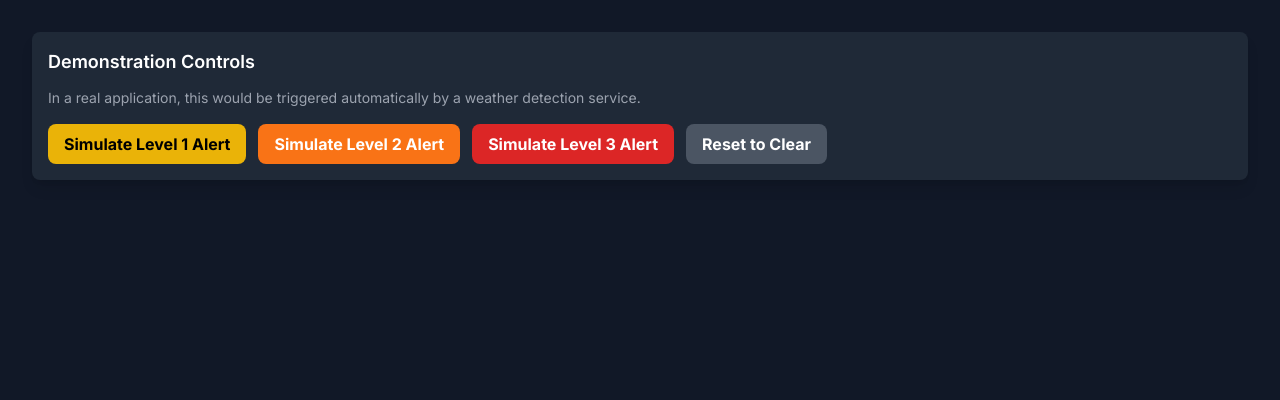
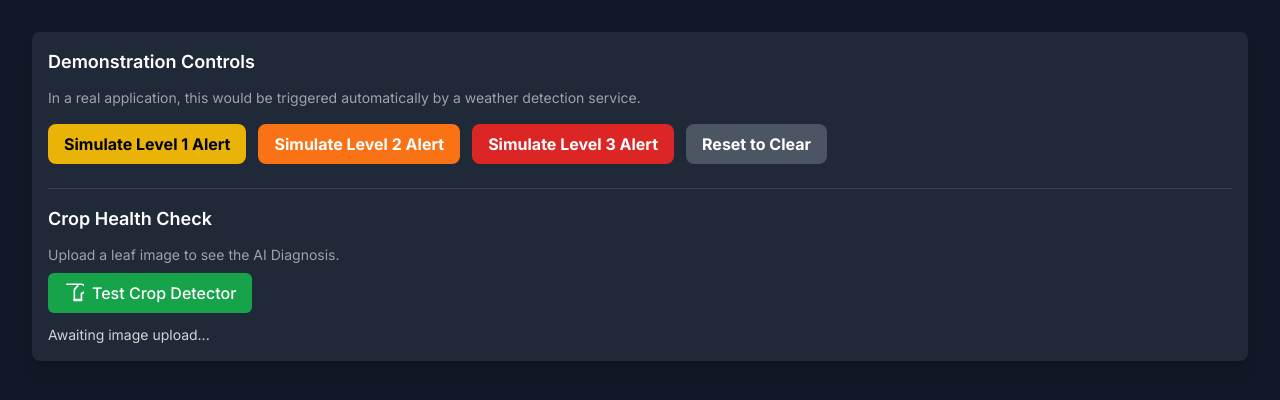
Before and after one commit to Neetu-Sahu/Khet-Setu, a Flask app: page /emergency_levels in a window 1280 px wide. Shown: the part 113-513 px from the top of the page. Run offline with Flask 3, Linux system fonts and the light colour scheme; the visitor is signed in with stand-in values (Sample User, id 1); some libraries are stand-ins or nearby versions.

Commit message:
image disease detector added

```diff
--- a/app.py
+++ b/app.py
@@ -5,15 +5,40 @@ from datetime import datetime
 import requests
 import os
 
-
-# In a real application, you MUST use a secure hashing library.
-# from werkzeug.security import generate_password_hash, check_password_hash
+# --- AI Model Imports ---
+# NOTE: You must install these libraries: pip install torch torchvision transformers Pillow
+from transformers import ViTForImageClassification, ViTImageProcessor
+from PIL import Image
+import torch
+import io
 
 # --- Flask App Initialization ---
 app = Flask(__name__)
 app.config['DATABASE'] = 'farm_game.db'
 app.config['JSONIFY_PRETTYPRINT_REGULAR'] = True  # Makes API output readable
 app.secret_key = "your_secret_key"  # For session management
+
+# --- AI Model Configuration ---
+MODEL_NAME = "wambugu71/crop_leaf_diseases_vit"
+
+# Caching: Load the model globally once to avoid slow repeated loading
+try:
+    print(f"Loading Crop Disease Model: {MODEL_NAME}...")
+    # Initialize the processor (for image normalization/resizing)
+    # Using 'cpu' as default for broader compatibility, switch to 'cuda' if GPU is available
+    device = torch.device("cuda" if torch.cuda.is_available() else "cpu")
+    disease_processor = ViTImageProcessor.from_pretrained(MODEL_NAME)
+    disease_model = ViTForImageClassification.from_pretrained(MODEL_NAME).to(device)
+    disease_model.eval() # Set model to evaluation mode
+    print("Crop Disease Model loaded successfully.")
+except Exception as e:
+    print(f"ERROR: Failed to load AI model. Predictions will fail. Make sure you have PyTorch and Hugging Face libraries installed. Error: {e}")
+    disease_processor = None
+    disease_model = None
+
+
+# In a real application, you MUST use a secure hashing library.
+# from werkzeug.security import generate_password_hash, check_password_hash
 
 # --- Database Connection Management ---
 def get_db():
@@ -30,7 +55,7 @@ def close_db(exception):
     if db is not None:
         db.close()
 
-# --- Core Database Logic Functions ---
+# --- Core Database Logic Functions (omitted for brevity, assume unchanged) ---
 def create_tables(conn):
     """Sets up all required tables using shortuuid for primary keys."""
     cursor = conn.cursor()
@@ -123,7 +148,6 @@ def create_tables(conn):
             created_at TIMESTAMP DEFAULT CURRENT_TIMESTAMP
         )
     ''')
-
     # Quiz questions table - stores all quiz questions
     cursor.execute('''
         CREATE TABLE IF NOT EXISTS quiz_questions (
@@ -190,7 +214,7 @@ def create_tables(conn):
 
     conn.commit()
 
-# --- DATABASE FUNCTIONS ---
+# --- DATABASE FUNCTIONS (omitted for brevity, assume unchanged) ---
 
 # --- QUIZ DATABASE FUNCTIONS ---
 def get_all_crops(conn):
@@ -353,7 +377,7 @@ def init_db_command():
     create_tables(db)
     print("Database has been initialized.")
 
-# --- HTML TEMPLATE ROUTES ---
+# --- HTML TEMPLATE ROUTES (omitted for brevity, assume unchanged) ---
 
 # Splash screen route
 @app.route('/splash')
@@ -624,9 +648,59 @@ def api_index():
         "endpoints": {
             "/api/users": "User management",
             "/api/tasks": "Task management",
-            "/api/quiz": "Quiz functionality"
+            "/api/quiz": "Quiz functionality",
+            "/api/detect_disease": "AI Crop Health Detector" # Added new endpoint
         }
     })
+
+# --- NEW AI CROP HEALTH DETECTION ROUTE ---
+@app.route('/api/detect_disease', methods=['POST'])
+def detect_disease():
+    if not disease_model or not disease_processor:
+        # 503 Service Unavailable if model failed to load
+        return jsonify({"success": False, "error": "AI Model not initialized on server."}), 503
+
+    if 'file' not in request.files:
+        return jsonify({"success": False, "error": "No image file provided in the request"}), 400
+
+    file = request.files['file']
+    if file.filename == '':
+        return jsonify({"success": False, "error": "No image selected"}), 400
+
+    try:
+        # 1. Read the image stream and open it with PIL
+        image_bytes = file.read()
+        image = Image.open(io.BytesIO(image_bytes)).convert("RGB") # Ensure it's RGB
+
+        # 2. Process the image for the Vision Transformer model
+        device = torch.device("cuda" if torch.cuda.is_available() else "cpu")
+        inputs = disease_processor(images=image, return_tensors="pt").to(device)
+
+        # 3. Perform prediction (inference)
+        with torch.no_grad():
+            outputs = disease_model(**inputs)
+
+        # 4. Get the predicted class label
+        logits = outputs.logits
+        predicted_class_idx = logits.argmax(-1).item()
+        predicted_label = disease_model.config.id2label[predicted_class_idx]
+
+        # Extract the raw probability for confidence score
+        probabilities = torch.softmax(logits, dim=1)
+        confidence = probabilities[0][predicted_class_idx].item()
+
+        # 5. Return the result
+        return jsonify({
+            "success": True,
+            "predicted_label": predicted_label,
+            "confidence_score": f"{confidence * 100:.2f}%",
+            "message": f"Disease Detected: {predicted_label}. Confidence: {confidence * 100:.2f}%"
+        })
+
+    except Exception as e:
+        app.logger.error(f"Prediction failed: {e}")
+        return jsonify({"success": False, "error": f"Internal server error during prediction: {str(e)}"}), 500
+
 your_weatherapi_key = os.environ.get("WEATHERAPI_KEY")
 
 # WeatherAPI key and base URL
--- a/templates/emergency_levels.html
+++ b/templates/emergency_levels.html
@@ -67,6 +67,17 @@
                 <button onclick="activateEmergency(3)" class="bg-red-600 hover:bg-red-700 text-white font-bold py-2 px-4 rounded-lg transition-transform transform hover:scale-105">Simulate Level 3 Alert</button>
                 <button onclick="resetDashboard()" class="bg-gray-600 hover:bg-gray-700 text-white font-bold py-2 px-4 rounded-lg transition-transform transform hover:scale-105">Reset to Clear</button>
             </div>
+            <!-- NEW: Crop Health Simulation -->
+            <div class="mt-6 pt-4 border-t border-gray-700">
+                <h2 class="text-lg font-semibold mb-3">Crop Health Check</h2>
+                <p class="text-sm text-gray-400 mb-2">Upload a leaf image to see the AI Diagnosis.</p>
+                <label for="ai-test-file" class="file-input-button w-full sm:w-auto justify-center bg-green-600 hover:bg-green-700 text-white">
+                    <svg xmlns="http://www.w3.org/2000/svg" width="20" height="20" viewBox="0 0 24 24" fill="none" stroke="currentColor" stroke-width="2" stroke-linecap="round" stroke-linejoin="round" class="mr-2"><path d="M12 20h9"></path><path d="M16.5 3.5l-2.91 2.91a4 4 0 0 0-1.17 2.83V21h8.5v-8.5a4 4 0 0 0 2.83-1.17l2.91-2.91a2 2 0 0 0 0-2.83l-2.91-2.91a4 4 0 0 0-2.83-1.17H3.5"></path></svg>
+                    Test Crop Detector
+                </label>
+                <input type="file" id="ai-test-file" accept="image/*" class="file-input-hidden" onchange="testCropDetector(event)">
+                <div id="ai-test-result" class="mt-3 text-sm text-gray-300">Awaiting image upload...</div>
+            </div>
         </div>
 
         <!-- Emergency Section (Hidden by default) -->
@@ -88,15 +99,17 @@
     <script>
         // --- DATA ---
         const allTasks = [
-            { id: 1, description: "Check and clear rainwater drains on your property.", level: 1, points: 10, completed: false, image: null },
-            { id: 2, description: "Bring any outdoor furniture, decorations, or trash cans inside.", level: 1, points: 15, completed: false, image: null },
-            { id: 3, description: "Stock up on non-perishable food and bottled water.", level: 1, points: 20, completed: false, image: null },
-            { id: 4, description: "Secure all windows and doors. Board up if necessary.", level: 2, points: 25, completed: false, image: null },
-            { id: 5, description: "Prepare an emergency kit with flashlight, batteries, and first-aid supplies.", level: 2, points: 30, completed: false, image: null },
-            { id: 6, description: "Move valuables to a higher floor to protect from potential flooding.", level: 2, points: 20, completed: false, image: null },
-            { id: 7, description: "Turn off utilities as instructed by authorities.", level: 3, points: 50, completed: false, image: null },
-            { id: 8, description: "Evacuate to a designated shelter or higher ground if in a flood-prone area.", level: 3, points: 100, completed: false, image: null },
-            { id: 9, description: "Check on neighbors, especially the elderly or vulnerable.", level: 3, points: 40, completed: false, image: null },
+            // Added a specific Crop Inspection task for demo
+            { id: 10, description: "Crop Health Inspection: Upload an image of a suspicious leaf for AI diagnosis.", level: 1, points: 50, completed: false, image: null, requiresAI: true, prediction: null },
+            { id: 1, description: "Check and clear rainwater drains on your property.", level: 1, points: 10, completed: false, image: null, requiresAI: false },
+            { id: 2, description: "Bring any outdoor furniture, decorations, or trash cans inside.", level: 1, points: 15, completed: false, image: null, requiresAI: false },
+            { id: 3, description: "Stock up on non-perishable food and bottled water.", level: 1, points: 20, completed: false, image: null, requiresAI: false },
+            { id: 4, description: "Secure all windows and doors. Board up if necessary.", level: 2, points: 25, completed: false, image: null, requiresAI: false },
+            { id: 5, description: "Prepare an emergency kit with flashlight, batteries, and first-aid supplies.", level: 2, points: 30, completed: false, image: null, requiresAI: false },
+            { id: 6, description: "Move valuables to a higher floor to protect from potential flooding.", level: 2, points: 20, completed: false, image: null, requiresAI: false },
+            { id: 7, description: "Turn off utilities as instructed by authorities.", level: 3, points: 50, completed: false, image: null, requiresAI: false },
+            { id: 8, description: "Evacuate to a designated shelter or higher ground if in a flood-prone area.", level: 3, points: 100, completed: false, image: null, requiresAI: false },
+            { id: 9, description: "Check on neighbors, especially the elderly or vulnerable.", level: 3, points: 40, completed: false, image: null, requiresAI: false },
         ];
 
         let currentTasks = [];
@@ -111,6 +124,8 @@
         const taskListContainer = document.getElementById('task-list');
         const totalPointsDisplay = document.getElementById('total-points');
         const simulationControls = document.getElementById('simulation-controls');
+        const aiTestResult = document.getElementById('ai-test-result');
+
 
         // --- FUNCTIONS ---
 
@@ -169,6 +184,12 @@
 
                 let imagePreview = task.image ? `<img src="${task.image}" alt="Proof" class="mt-4 rounded-lg max-h-40 w-full object-cover">` : '<div class="mt-4 h-40 bg-gray-700 rounded-lg flex items-center justify-center text-gray-500">Image Preview</div>';
 
+                let aiMessage = '';
+                if (task.requiresAI && task.prediction) {
+                     const color = task.prediction.toLowerCase().includes('healthy') ? 'text-green-400' : 'text-orange-400';
+                     aiMessage = `<span class="${color} font-bold">AI Diagnosis: ${task.prediction}</span><br>`;
+                }
+
                 taskCard.innerHTML = `
                     <div class="flex justify-between items-start">
                         <p class="text-lg font-medium pr-4">${task.description}</p>
@@ -183,7 +204,7 @@
                     <div class="mt-4 flex flex-col sm:flex-row gap-3">
                         <label for="file-${task.id}" class="file-input-button w-full sm:w-auto flex-grow justify-center bg-gray-600 hover:bg-gray-700 text-white ${task.completed ? 'hidden' : ''}">
                            <svg xmlns="http://www.w3.org/2000/svg" width="20" height="20" viewBox="0 0 24 24" fill="none" stroke="currentColor" stroke-width="2" stroke-linecap="round" stroke-linejoin="round" class="mr-2"><path d="M21 15v4a2 2 0 0 1-2 2H5a2 2 0 0 1-2-2v-4"></path><polyline points="17 8 12 3 7 8"></polyline><line x1="12" y1="3" x2="12" y2="15"></line></svg>
-                            Upload Image
+                            ${task.requiresAI ? 'Diagnose & Upload' : 'Upload Proof'}
                         </label>
                         <input type="file" id="file-${task.id}" accept="image/*" class="file-input-hidden" onchange="handleImageUpload(event, ${task.id})">
 
@@ -192,6 +213,7 @@
                         </button>
                     </div>
                     <div class="status-message text-center mt-3 text-sm">
+                        ${aiMessage}
                         ${task.completed ? '<span class="text-green-400 font-bold">✓ COMPLETED</span>' : '<span class="text-gray-400">Pending...</span>'}
                     </div>
                 `;
@@ -200,7 +222,7 @@
         }
 
         /**
-         * Handles the image file upload and preview.
+         * Handles the image file upload and sends it to the AI model if required.
          * @param {Event} event - The file input change event.
          * @param {number} taskId - The ID of the task.
          */
@@ -208,13 +230,88 @@
             const file = event.target.files[0];
             if (!file) return;
 
+            const task = currentTasks.find(t => t.id === taskId);
+            const card = document.getElementById(`task-${taskId}`);
+            const statusMessage = card.querySelector('.status-message');
+
+            // --- 1. Display Image Preview ---
             const reader = new FileReader();
             reader.onload = function(e) {
-                const task = currentTasks.find(t => t.id === taskId);
                 task.image = e.target.result;
                 renderTasks(); // Re-render to show the image preview
             };
             reader.readAsDataURL(file);
+
+            // --- 2. AI Diagnosis if the task requires it ---
+            if (task.requiresAI) {
+                // Show loading state
+                statusMessage.innerHTML = '<span class="text-yellow-400 font-bold">Analyzing crop... 🤖</span>';
+
+                const formData = new FormData();
+                formData.append('file', file);
+
+                fetch('/api/detect_disease', {
+                    method: 'POST',
+                    body: formData,
+                })
+                .then(response => response.json())
+                .then(data => {
+                    if (data.success) {
+                        task.prediction = data.predicted_label;
+                        statusMessage.innerHTML = `<span class="text-green-400 font-bold">AI Diagnosis: ${data.predicted_label} (${data.confidence_score})</span>`;
+                        // Auto-enable 'Mark as Complete' if prediction is received (user took action)
+                        card.querySelector('.complete-btn').disabled = false;
+
+                        // Optional logic for immediate feedback/next steps
+                        if (!data.predicted_label.toLowerCase().includes('healthy')) {
+                             statusMessage.innerHTML += `<br><span class="text-orange-400">Action Required: Consult the guide for recommended treatment!</span>`;
+                        }
+                    } else {
+                        statusMessage.innerHTML = `<span class="text-red-500 font-bold">AI Error: ${data.error}</span>`;
+                        task.prediction = 'Error';
+                    }
+                    renderTasks();
+                })
+                .catch(error => {
+                    statusMessage.innerHTML = `<span class="text-red-500 font-bold">Network/Server Error.</span>`;
+                    console.error('Fetch Error:', error);
+                    task.prediction = 'Error';
+                    renderTasks();
+                });
+            } else {
+                // If no AI is required, just show a confirmation message
+                statusMessage.innerHTML = '<span class="text-green-400">Proof image uploaded. Ready to complete!</span>';
+            }
+        }
+
+        /**
+         * Test function for the general Crop Health Detector (not tied to a task).
+         */
+        function testCropDetector(event) {
+            const file = event.target.files[0];
+            if (!file) return;
+
+            aiTestResult.innerHTML = '<span class="text-yellow-400">Analyzing image... 🤖</span>';
+
+            const formData = new FormData();
+            formData.append('file', file);
+
+            fetch('/api/detect_disease', {
+                method: 'POST',
+                body: formData,
+            })
+            .then(response => response.json())
+            .then(data => {
+                if (data.success) {
+                    aiTestResult.innerHTML = `<span class="text-green-400 font-bold">SUCCESS! Diagnosis: ${data.predicted_label} (${data.confidence_score})</span>`;
+                } else {
+                    aiTestResult.innerHTML = `<span class="text-red-500 font-bold">AI Test Failed: ${data.error}</span>`;
+                }
+            })
+            .catch(error => {
+                aiTestResult.innerHTML = `<span class="text-red-500 font-bold">Network Error. Check Flask server status.</span>`;
+                console.error('Fetch Error:', error);
+            });
         }
 
         /**
@@ -267,6 +364,7 @@
             allTasks.forEach(task => {
                 task.completed = false;
                 task.image = null;
+                task.prediction = null;
             });
             currentTasks = [];
             taskListContainer.innerHTML = '';
```
